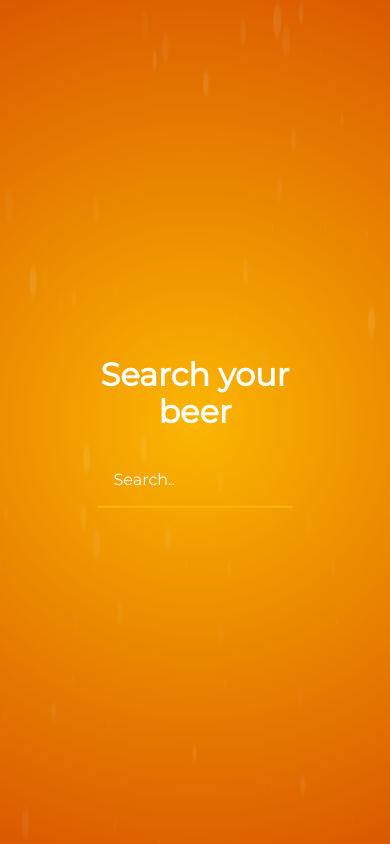
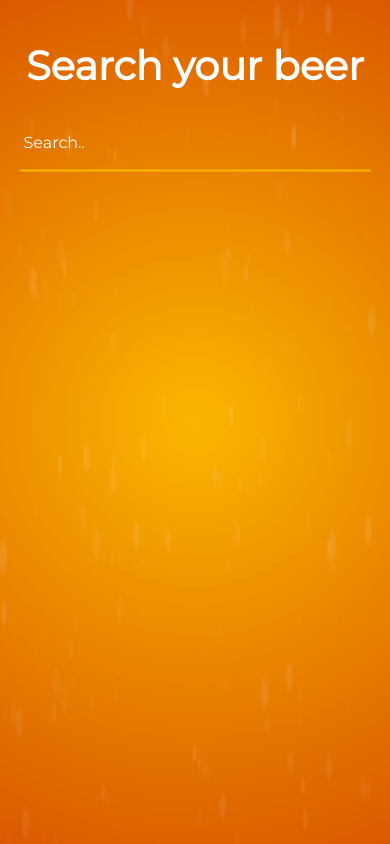
Before and after one commit to thecreazy/autocomplete, a website built with Parcel: page src/index.html in a window 390 px wide. Built offline with nearby package versions, Linux system fonts and the light colour scheme.

Commit message:
fix ie11, responsive, some doc and readme

```diff
--- a/package.json
+++ b/package.json
@@ -5,14 +5,18 @@
   "main": "index.js",
   "scripts": {
     "dev": "concurrently 'npm run serve' 'npm run api'",
+    "preprod": "npm run build",
+    "prod": "concurrently 'npm run server' 'npm run api'",
     "serve": "parcel serve src/index.html",
     "api": "json-server --watch mocks/db.json",
-    "build": "parcel build src/index.html"
+    "build": "parcel build src/index.html",
+    "server": "http-server ./dist"
   },
   "author": "riccardo canella <canella_riccardo@icloud.com>",
   "license": "MIT",
   "dependencies": {
     "concurrently": "^4.0.1",
+    "http-server": "^0.11.1",
     "json-server": "^0.14.0",
     "node-sass": "^4.9.3",
     "parcel-bundler": "^1.9.7",
--- a/src/index.html
+++ b/src/index.html
@@ -7,7 +7,7 @@
   <section class="autocomplete">
    <h1 class="title">Search your beer</h1>
    <input type="text" id="searchBox" placeholder="Search.." autoFocus />
-   <ul id="searchResults" class="autocomplete__termlist __hidden"></ul>
+   <ul id="searchResults" class="autocomplete__termlist --hidden"></ul>
   </section>
  <script src="./js/index.js"></script>
 </body>
--- a/src/js/components/autocomplete.js
+++ b/src/js/components/autocomplete.js
@@ -1,5 +1,6 @@
-import Promise from 'promise-polyfill';
-import {fetch} from 'whatwg-fetch'
+//ie10+ polifyll
+import 'promise-polyfill/src/polyfill';
+import 'whatwg-fetch';
 
 import utils from '../utils';
 const {
@@ -7,6 +8,7 @@ const {
  fillPolifyll
 } = utils;
 
+//ie11 polifyll for Array.fill()
 fillPolifyll()
 
 export default class Autocomplete {
@@ -21,27 +23,36 @@ export default class Autocomplete {
   this.ul = document.getElementById(resultsSelector)
   this.apiUrl = apiUrl
 
+  //configuration for classes
   this.config = {
-   li: '--li',
-   hidden: '__hidden',
-   termlist: 'autocomplete__termlist'
+   li: '__li',
+   hidden: '--hidden',
+   termlist: 'autocomplete__termlist',
+   link: '__link'
   }
 
   if (!this.input) console.error('[Autocomplete] No input founded')
   if (!this.ul) console.error('[Autocomplete] No result div founded')
 
+  //automatic bind the function for the context
   this.attachEvents = this.attachEvents.bind(this)
+  this.destroyEvents = this.destroyEvents.bind(this)
   this.attachResults = this.attachResults.bind(this)
   this.searchFunction = debounce(this.onKeyUp.bind(this), 200);
   this.search = this.search.bind(this)
   this.clearResults = this.clearResults.bind(this)
   this.appendResults = this.appendResults.bind(this)
 
+  //attach the keyupevent
   this.attachEvents()
  }
 
  attachEvents() {
   this.input.addEventListener("keyup", this.searchFunction, false);
+ }
+
+ destroyEvents(){
+  this.input.removeEventListener("keyup", this.searchFunction);
  }
 
  onKeyUp() {
@@ -92,7 +103,7 @@ export default class Autocomplete {
    let element = document.createElement("li")
    element.classList.add(this.config.li)
    element.innerHTML = `
-     <a class="--link" target="_blank" href="${result.link}">${result.name.toLowerCase().replace(term,`<strong>${term}</strong>`)}</a>
+     <a class="${this.config.link}" target="_blank" href="${result.link}">${result.name.toLowerCase().replace(term,`<strong>${term}</strong>`)}</a>
     `
    this.ul.appendChild(element)
   });
--- a/src/js/components/beerCanvas.js
+++ b/src/js/components/beerCanvas.js
@@ -32,7 +32,7 @@ export default class BeerCanvas {
    this.ctx.arc(p.x, p.y, p.radius, 0, Math.PI * 2, false);
    this.ctx.fill();
    p.y -= p.speed;
-   if (p.y <= -10) p = new particle(this.canvas);
+   if (p.y <= -10) p.y = this.canvas.height
   });
  }
 }
--- a/src/js/index.js
+++ b/src/js/index.js
@@ -3,10 +3,15 @@ import '../style/index.scss'
 import Autocomplete from  './components/autocomplete'
 import BeerCanvas from  './components/beerCanvas'
 
-new Autocomplete({
+const firstAutocomplete = new Autocomplete({
  elementSelector: "searchBox",
  resultsSelector: "searchResults",
  apiUrl: 'http://localhost:3000/beers'
 })
 
 new BeerCanvas()
+
+
+window.onbeforeunload = function(){
+  firstAutocomplete.destroyEvents()
+}
--- a/src/style/components/_autocomplete.scss
+++ b/src/style/components/_autocomplete.scss
@@ -12,18 +12,30 @@
   padding: 0px;
   margin: 0 auto 2em;
   text-align: left;
-  color: #777;
-  background: #fff;
-  border: 1px solid #ddd;
-  .--li {
+  background: $white;
+  border: 1px solid $lightGrey;
+
+  .__li {
    padding: .5em 0;
-   border-bottom: 1px solid #eee;
+   border-bottom: 1px solid $lightGrey;
    padding: $default-value;
-   .--link{
+
+   .__link {
     text-decoration: none;
     color: $secondary;
     text-transform: capitalize;
+    outline-color: $secondary;
    }
   }
  }
+
+ @media #{$small-and-down} {
+  top: 0px;
+  transform: translateX(-50%) translateY(10%);
+  width: 90%;
+  .autocomplete__termlist{
+   max-height: 200px;
+   overflow-y: scroll;
+  }
+ }
 }
--- a/src/style/components/_input.scss
+++ b/src/style/components/_input.scss
@@ -1,15 +1,16 @@
 input {
  width: 100%;
  height: 56px;
- color: white;
+ color: $white;
  background: transparent;
  border: none;
  border-bottom: 1px solid $grey;
  padding: multiply($default-value, 2);
  will-change: border-color, box-shadow;
  outline: none;
+ padding: multiply($default-value, 0.5);
  @include placeholder() {
-  color: white;
+  color: $white;
  }
  &:focus{
   border: none;
--- a/src/style/core/_base.scss
+++ b/src/style/core/_base.scss
@@ -10,5 +10,6 @@ body{
 }
 
 h1{
- color: white;
+ color: $white;
+ font-size: 2.5em;
 }
--- a/src/style/core/_helpers.scss
+++ b/src/style/core/_helpers.scss
@@ -1,3 +1,3 @@
-.__hidden {
+.--hidden {
  display: none;
 }
--- a/src/style/core/_variables.scss
+++ b/src/style/core/_variables.scss
@@ -1,8 +1,33 @@
 $primary:          #FBB600;
 $secondary:        #DA5900;
 $black:            #1a3040;
-$placeholderColor: #C4C2C7;
+$lightGrey:        #C4C2C7;
+$white:            #fff;
 $grey:             #8d8991;
+$placeholderColor:   $lightGrey;
+
 
 
 $default-value:      8px !default;
+
+$small-screen-down:         414px !default;;
+$medium-screen-down:        767px !default;
+$big-screen-down:           979px !default;
+$huge-screen-down:          1279px !default;
+$tablet-screen-down:        1025px !default;
+
+$small-screen:              415px !default;
+$medium-screen:             768px !default;
+$big-screen:                980px !default;
+$huge-screen:               1280px !default;
+
+$small-and-down:            "only screen and (max-width : #{$small-screen-down})" !default;
+$medium-and-down:           "only screen and (max-width : #{$medium-screen-down})" !default;
+$medium-only:               "only screen and (min-width : #{$small-screen}) and (max-width : #{$medium-screen-down})" !default;
+$medium-and-up:             "only screen and (min-width : #{$medium-screen})" !default;
+$big-and-down:              "only screen and (max-width : #{$big-screen-down})" !default;
+$big-only:                  "only screen and (min-width : #{$medium-screen}) and (max-width : #{$big-screen-down})" !default;
+$big-and-up:                "only screen and (min-width : #{$big-screen})" !default;
+$huge-and-down:             "only screen and (max-width : #{$huge-screen-down})" !default;
+$huge-and-up:               "only screen and (min-width : #{$huge-screen})" !default;
+$tablet-and-down:           "only screen and (max-width : #{$tablet-screen-down})" !default;
```
Also changed, not shown: README.MD (added), dist/index.html, 7 other files.
